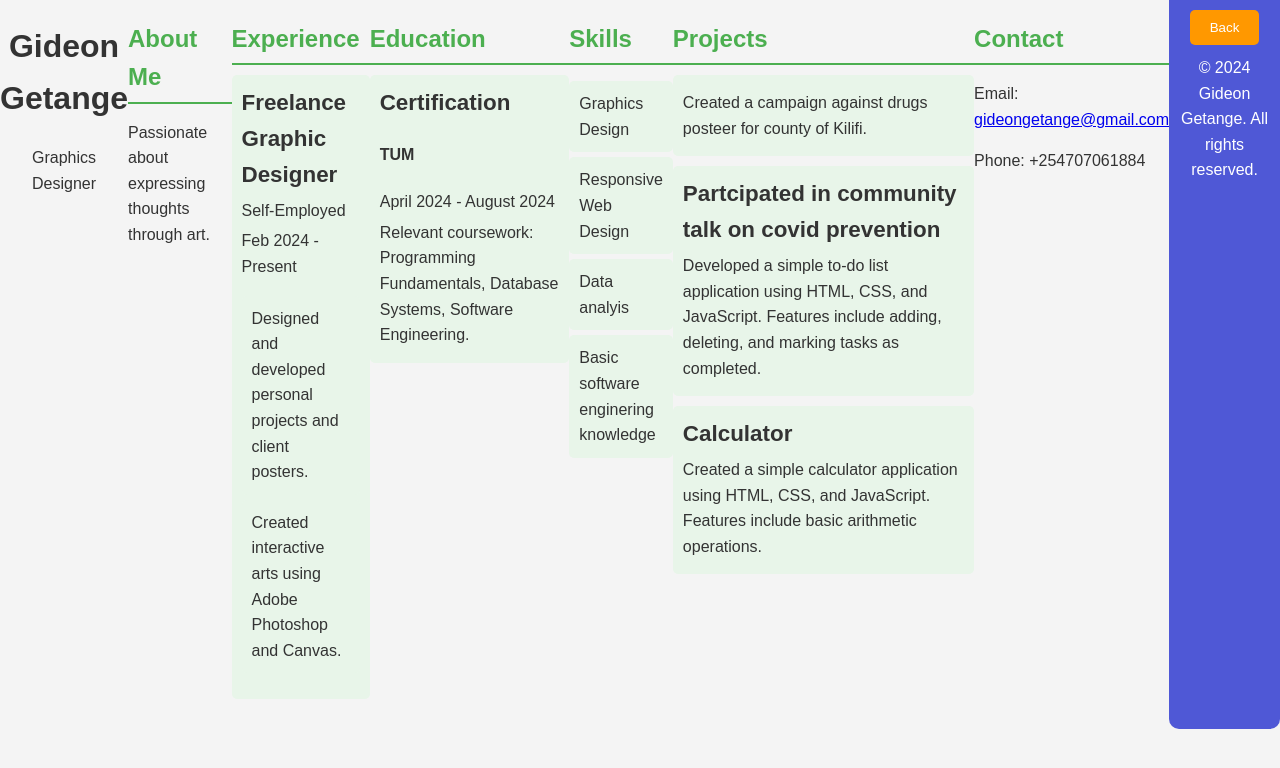
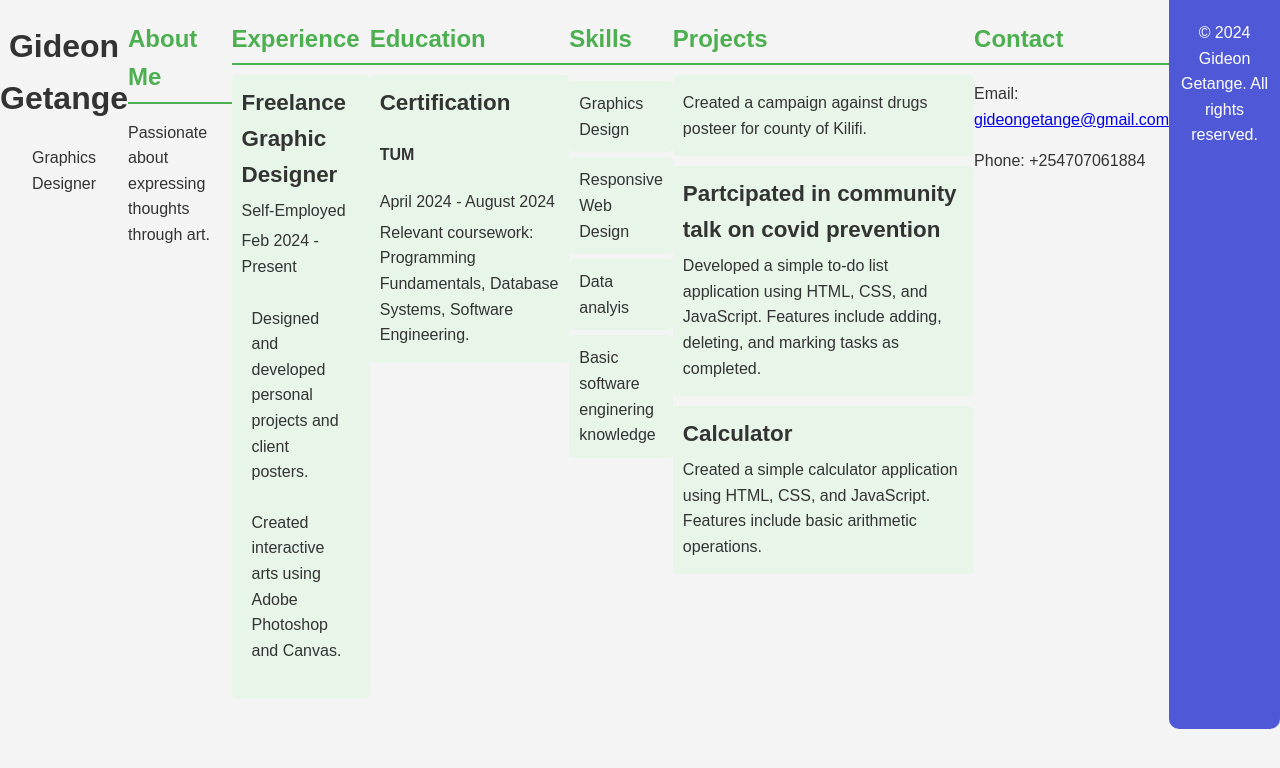
Before and after one commit to JudasNotcariot/Portfolio, a plain HTML site: page index.html in a window 1280 px wide. Drawn offline with Linux system fonts and the light colour scheme; a script that the page names is missing.

Commit message:
Update index.html

```diff
--- a/index.html
+++ b/index.html
@@ -80,7 +80,6 @@
     </section>
 
     <footer>
-        <button><a href="C:\Users\HP\OneDrive\Documents\project  management\index.html">Back</a></button>
         <p>&copy; 2024 Gideon Getange. All rights reserved.</p>
     </footer>
 
```
